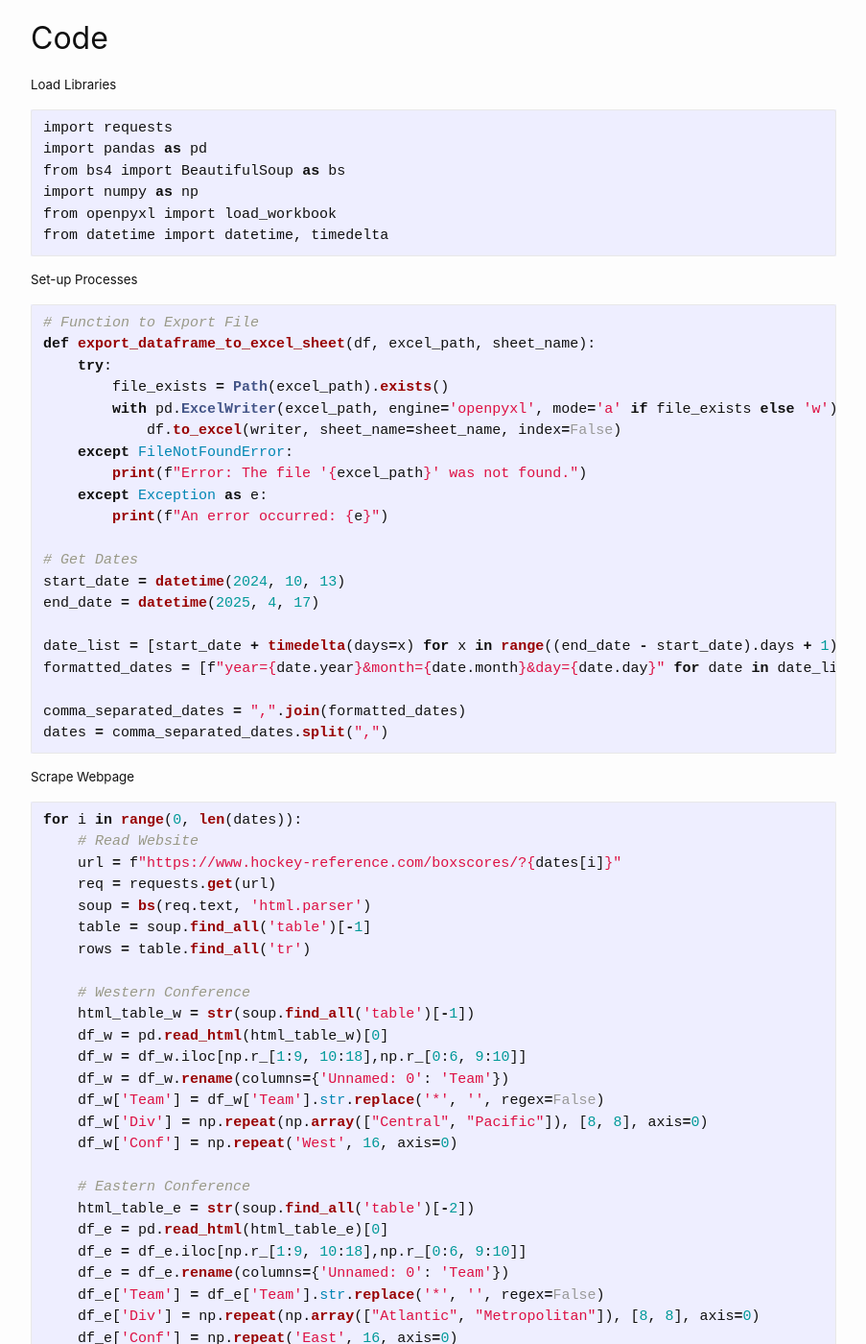
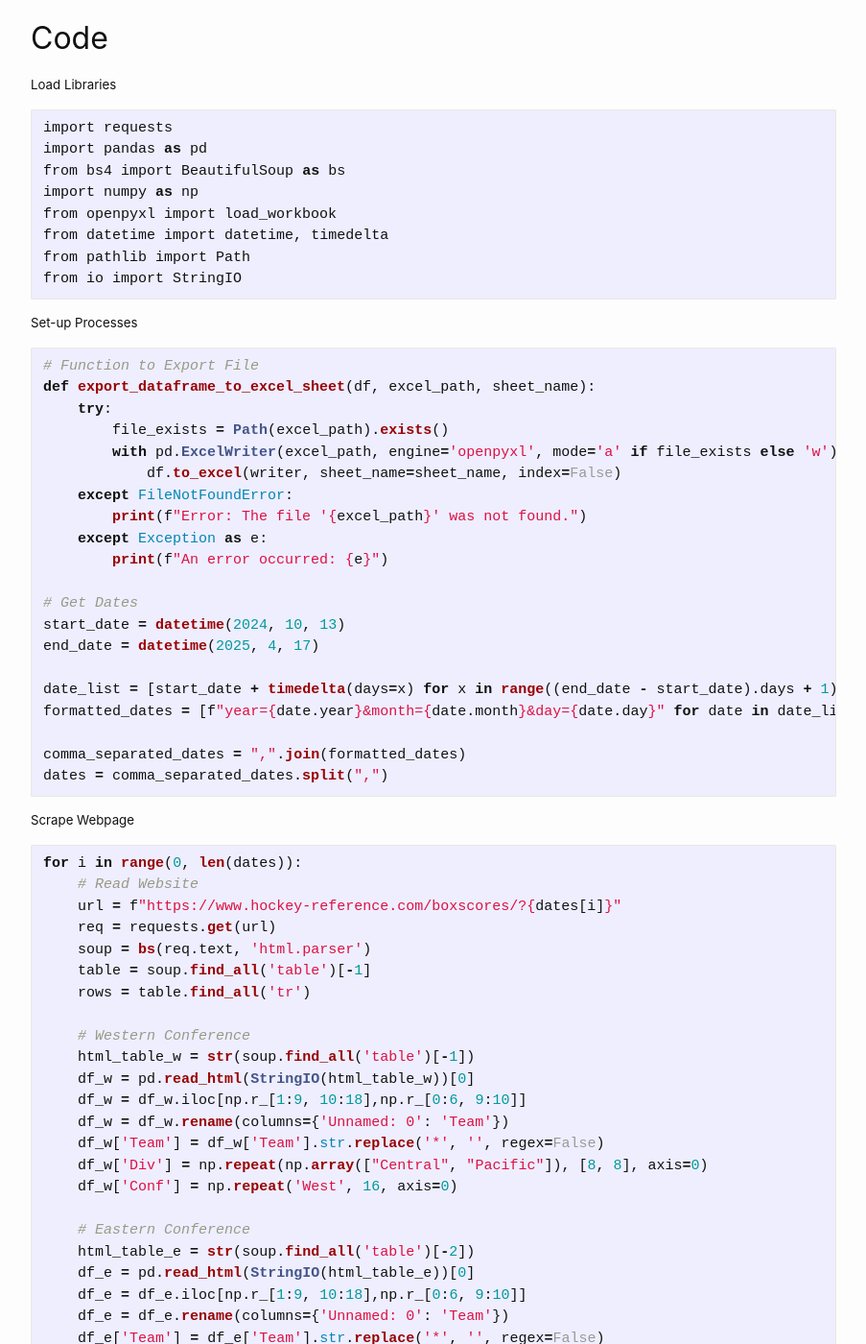
Before and after one commit to kbmoore02/NHL-Data-Analysis, a Jekyll site: the page built from _posts/2025-4-13-blog-hockey1.md, in a window 1280 px wide and 1400 px high, scrolled down 584 px. Shown: the whole window at 96% size, without its empty margins (188-1091 px from the left). Built offline with Jekyll 4.4.1, drawn with Linux system fonts in a browser that asks for light colours; comment, search, counter and statistics services are not loaded.

Commit message:
Update 2025-4-13-blog-hockey1.md

````diff
--- a/_posts/2025-4-13-blog-hockey1.md
+++ b/_posts/2025-4-13-blog-hockey1.md
@@ -22,6 +22,8 @@ from bs4 import BeautifulSoup as bs
 import numpy as np
 from openpyxl import load_workbook
 from datetime import datetime, timedelta
+from pathlib import Path
+from io import StringIO
 ```
 
 ##### Set-up Processes
@@ -61,7 +63,7 @@ for i in range(0, len(dates)):
 
     # Western Conference
     html_table_w = str(soup.find_all('table')[-1])
-    df_w = pd.read_html(html_table_w)[0]
+    df_w = pd.read_html(StringIO(html_table_w))[0]
     df_w = df_w.iloc[np.r_[1:9, 10:18],np.r_[0:6, 9:10]]
     df_w = df_w.rename(columns={'Unnamed: 0': 'Team'})
     df_w['Team'] = df_w['Team'].str.replace('*', '', regex=False)
@@ -70,7 +72,7 @@ for i in range(0, len(dates)):
 
     # Eastern Conference
     html_table_e = str(soup.find_all('table')[-2])
-    df_e = pd.read_html(html_table_e)[0]
+    df_e = pd.read_html(StringIO(html_table_e))[0]
     df_e = df_e.iloc[np.r_[1:9, 10:18],np.r_[0:6, 9:10]]
     df_e = df_e.rename(columns={'Unnamed: 0': 'Team'})
     df_e['Team'] = df_e['Team'].str.replace('*', '', regex=False)
````
